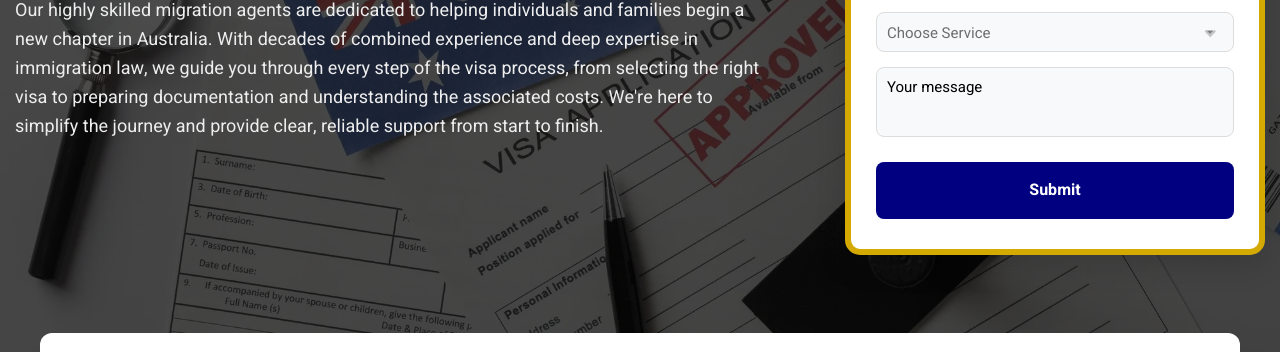
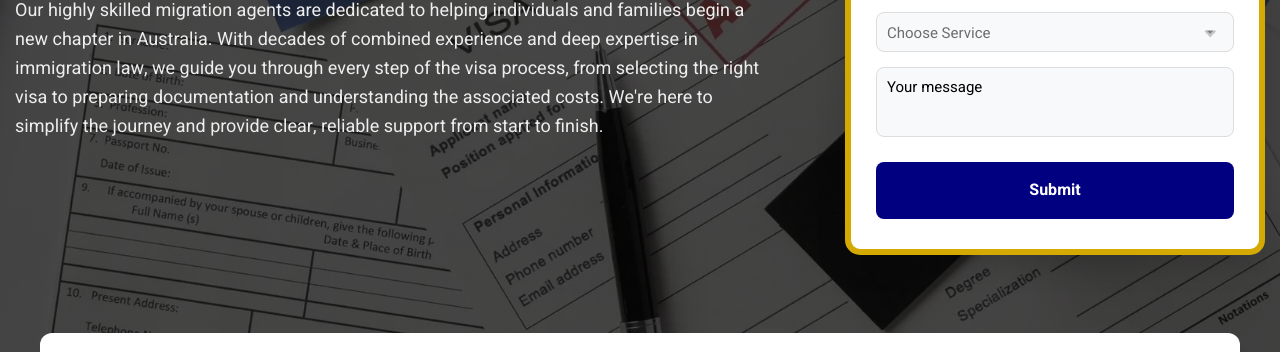
Before and after one commit to App-and-Website/easy-aussie-migration-frontend, a plain HTML site: page index.html in a window 1280 px wide. Shown: the part 350-702 px from the top of the page. Drawn offline with Linux system fonts and the light colour scheme; files whose address does not match are found by name.

Commit message:
all-done

```diff
--- a/index.html
+++ b/index.html
@@ -154,7 +154,7 @@
 
 
         <!-- banner-style-three -->
-        <section class="banner-style-three p_relative banner_main" style="background: linear-gradient(rgba(0, 0, 0, 0.7), rgba(0, 0, 0, 0.7)), url('assets/images/img/easy-aussie-banner.webp') center/cover no-repeat;">
+        <section class="banner-style-three p_relative banner_main" style="background: linear-gradient(rgba(0, 0, 0, 0.7), rgba(0, 0, 0, 0.7)), url('assets/images/img/easy-aussie-banner.jpg') center/cover no-repeat;">
             <div class="auto-container banner_container">
                 <div class="content-box banner_text">
                     <div class="bnr_wrapper">
@@ -208,7 +208,6 @@
                         <button type="submit" class="submit-button">Submit</button>
                     </div>
                     </div>
-
                 </div>
             </div>
         </section>
--- a/style.css
+++ b/style.css
@@ -465,6 +465,7 @@ border-radius: 5px;
 border: 6px solid #d3a902;
 }
 
+
 @media screen and (max-width: 1200px) {
   #headmain .auto-container{
   display: flex;
```
Also changed, not shown: assets/images/img/easy-aussie-banner.jpg (added).
